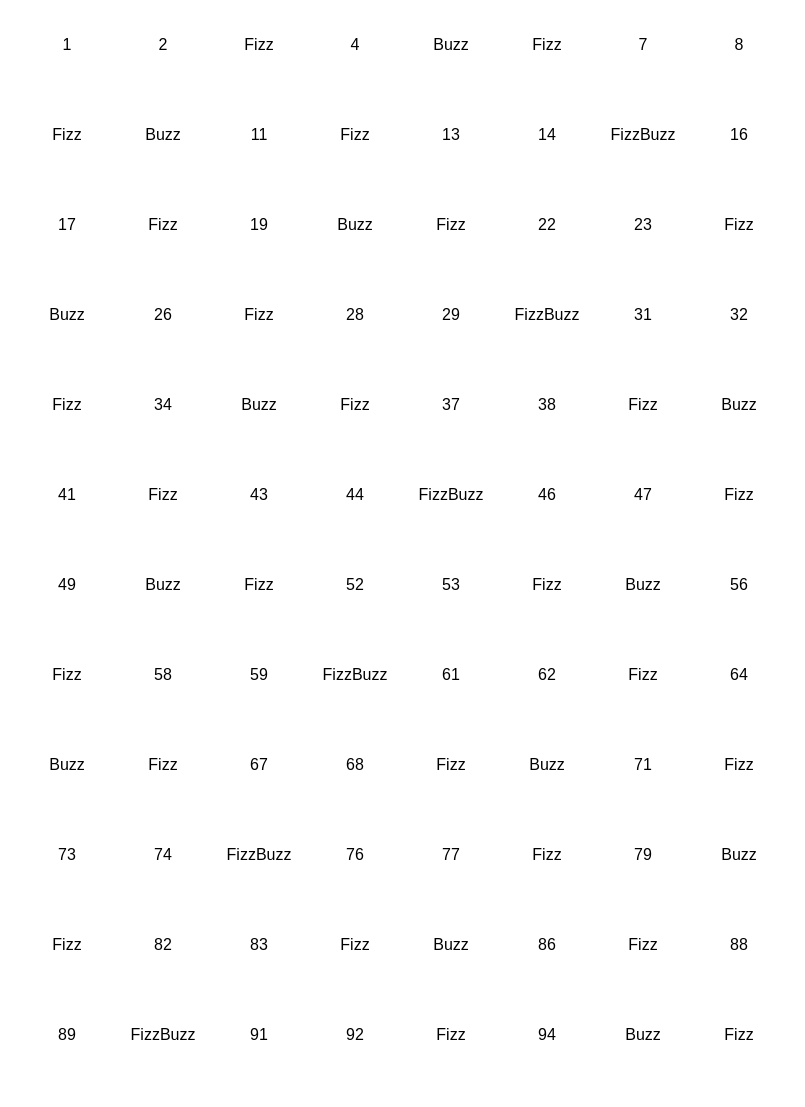
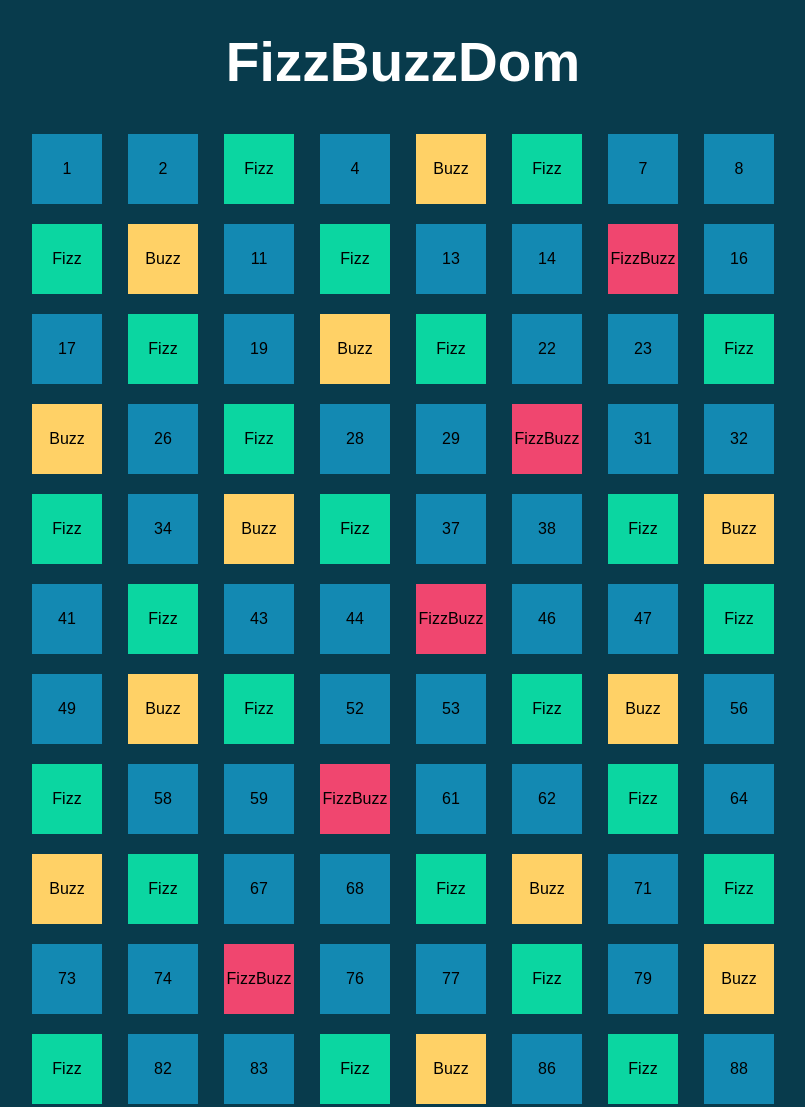
Before and after one commit to AlessandroFulco/js-fizzbuzzdom, a plain HTML site: page index.html in a window 1280 px wide. Shown: the top 1107 px of the page, without its empty margins (237-1042 px from the left). Drawn offline with Linux system fonts and the light colour scheme.

Commit message:
finalizzazione Ex

```diff
--- a/css/style.css
+++ b/css/style.css
@@ -5,12 +5,17 @@
 }
 body {
     font-family: arial;
+    background-color: #083b4c;
 }
 .container {
     margin: 0 auto;
     width: 60%;
-    display: flex;
-    justify-content: center;
+    text-align: center;
+}
+h1 {
+    color: #fff;
+    margin: 30px 0;
+    font-size: 55px;
 }
 ul {
     list-style-type: none;
@@ -26,4 +31,18 @@ ul li {
     display: flex;
     justify-content: center;
     align-items: center;
+    background-color: #1389b2;
+    color: #000;
 }
+
+
+
+.buzz {
+    background-color: #ffd166;
+}
+.fizz {
+    background-color: #0bd6a1;
+}
+.fizzBuzz {
+    background-color: #f0466f;
+}
--- a/index.html
+++ b/index.html
@@ -10,6 +10,9 @@
 </head>
 <body>
     <div class="container">
+        <h1>
+            FizzBuzzDom
+        </h1>
         <ul class="list">
 
         </ul>
--- a/js/script.js
+++ b/js/script.js
@@ -9,22 +9,26 @@ let myList = document.querySelector('ul.list');
 for (let i = 1; i <= 100; i++) {
     console.log(i);
     // creazione listItem
-    const myListItem = document.createElement('li');
+    let myListItem;
     // determinare se il numero sia divisibile per 3(fizz), 5(buzz) oppure entrambi(fizzBuzz)
     if (i % 3 === 0 && i % 5 === 0) {
         type = "FizzBuzz";
-        myListItem.append(type);
+        const myListItem = `<li class="fizzBuzz">${type}</li>`;
+        myList.innerHTML += myListItem;
     } else if (i % 5 === 0) {
         type = "Buzz";
-        myListItem.append(type);
+        const myListItem = `<li class="buzz">${type}</li>`;
+        myList.innerHTML += myListItem;
     } else if (i % 3 === 0) {
         type = "Fizz";
-        myListItem.append(type);
+        const myListItem = `<li class="fizz">${type}</li>`;
+        myList.innerHTML += myListItem;
     } else {
         type = i;
-        myListItem.append(type);
+        const myListItem = `<li>${type}</li>`;
+        myList.innerHTML += myListItem;
     }
-    myList.append(myListItem);
+
 }
 
 // inserire gli elementi nella pagina html
```
